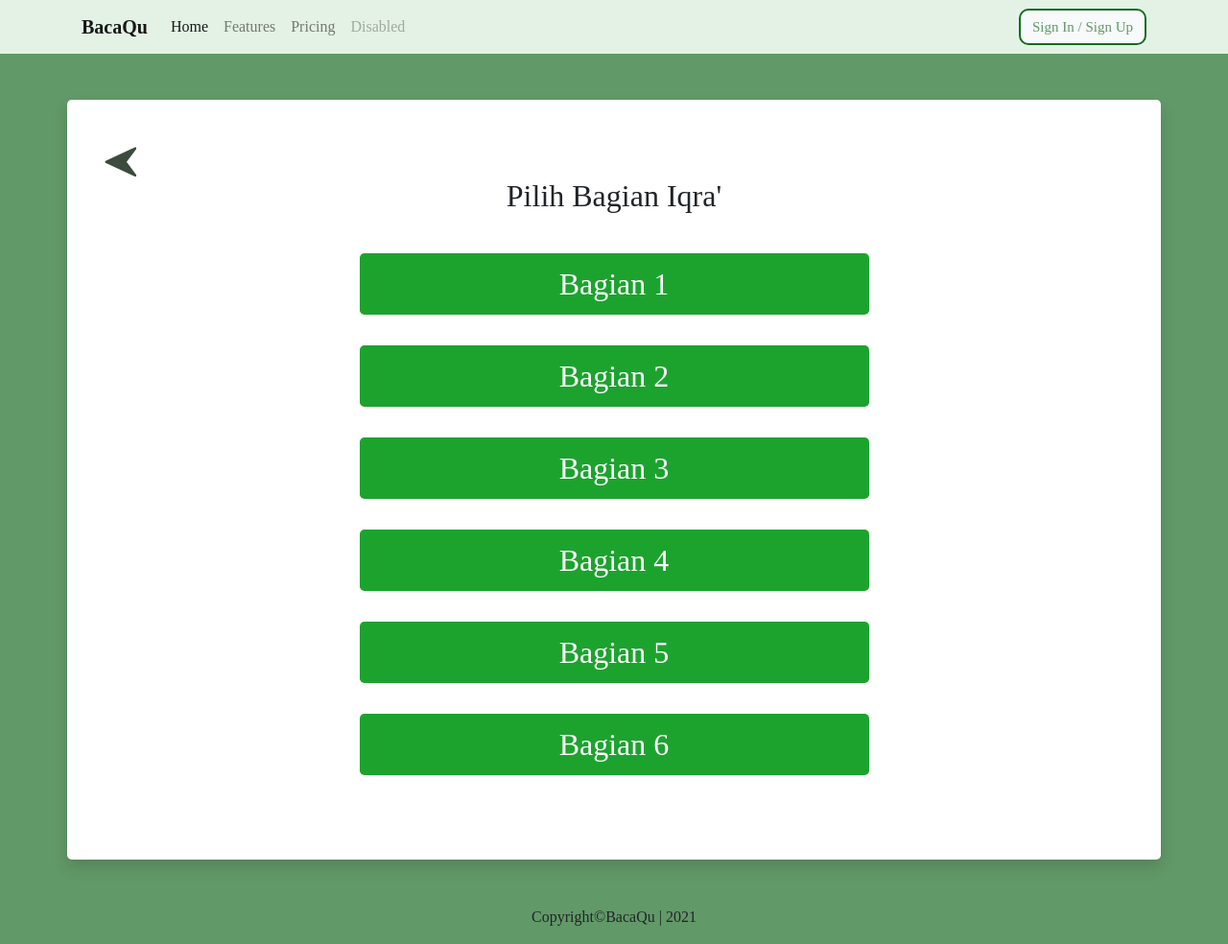
After one commit to AaRai27/BaCaQu, a CodeIgniter app: page /bacaqu/report/read_iqra in a window 1280 px wide. The commit adds this page. Shown: the whole page at 96% size. Run offline with CodeIgniter, Linux system fonts and the light colour scheme.

Commit message:
Iqra Fundamental
Iqra Fundamental

```diff
--- a/application/controllers/Report.php
+++ b/application/controllers/Report.php
@@ -78,6 +78,59 @@ class Report extends CI_Controller
         $this->load->view('templates/footer');
     }
 
+    public function read_iqra()
+    {
+        // $data['iqra'] = $this->ModelQuran->get_all_iqra();
+        $this->load->view('templates/header');
+        $this->load->view('ngaji/iqraMenu');
+        $this->load->view('templates/footer');
+    }
+
+    public function view_iqra($jilid)
+    {
+        $query = $this->db->query("SELECT halaman FROM iqra");
+        // $total =
+
+        $config['base_url'] = base_url('report/view_iqra/' . $jilid); //site url
+        $config['total_rows'] = $query->num_rows();; //$this->db->count_all('produk') //total row
+        $config['per_page'] = 1;  //show record per halaman
+        $config["uri_segment"] = 4;  // uri parameter
+        // $choice = $config["total_rows"] / $config["per_page"];
+        // $config["num_links"] = floor($choice);
+
+        $config['first_link']       = 'First';
+        $config['last_link']        = 'Last';
+        $config['next_link']        = '<div class="col"><a onclick="back()" href=""><img src="' . base_url('assets/images/arrow.svg') . '" width="15px" alt=""></a></div>';
+        $config['prev_link']        = '<div class="col"><a onclick="back()" href=""><img src="' . base_url('assets/images/arrow.svg') . '" style="transform:rotate(180deg);" width="15px" alt=""></a></div>';
+        $config['full_tag_open']    = '<div class="pagging text-center"><nav><ul class="pagination justify-content-center">';
+        $config['full_tag_close']   = '</ul></nav></div>';
+        $config['num_tag_open']     = '<li class="page-item"><span class="page-link">';
+        $config['num_tag_close']    = '</span></li>';
+        $config['cur_tag_open']     = '<li class="page-item active"><span class="page-link">';
+        $config['cur_tag_close']    = '<span class="sr-only">(current)</span></span></li>';
+        $config['next_tag_open']    = '<li class="page-item"><span class="page-link">';
+        $config['next_tagl_close']  = '<span aria-hidden="true">&raquo;</span></span></li>';
+        $config['prev_tag_open']    = '<li class="page-item"><span class="page-link">';
+        $config['prev_tagl_close']  = '</span>Next</li>';
+        $config['first_tag_open']   = '<li class="page-item"><span class="page-link">';
+        $config['first_tagl_close'] = '</span></li>';
+        $config['last_tag_open']    = '<li class="page-item"><span class="page-link">';
+        $config['last_tagl_close']  = '</span></li>';
+
+        $this->pagination->initialize($config);
+        $data['page'] = ($this->uri->segment(4)) ? $this->uri->segment(4) : 0;
+
+        //     //panggil function get_mahasiswa_list yang ada pada mmodel mahasiswa_model.
+        // $data['data_ayat'] = $this->ModelQuran->get_ayat($config["per_page"], $data['page']);
+
+        $data['data_iqra'] = $this->ModelQuran->get_iqra($config["per_page"], $data['page']);
+        $data['pagination'] = $this->pagination->create_links();
+
+        $this->load->view('templates/header');
+        $this->load->view('ngaji/iqra', $data);
+        $this->load->view('templates/footer');
+    }
+
     // public function buat_laporan() {
     //     $data = array(
     //         'id_ustadz' => $this->input->post('id_ustadz', true),
--- a/application/models/ModelQuran.php
+++ b/application/models/ModelQuran.php
@@ -29,7 +29,15 @@ class ModelQuran extends CI_Model
         return $query;
     }
 
-    public function get_nama_surat($nomor)
+    public function get_all_iqra()
+    {;
+        $data_iqra = $this->db->get('iqra')->result_array();
+        return $data_iqra;
+    }
+    public function get_iqra($limit, $start)
     {
+        // $this->db->where('jilid', $jilid);
+        $data_iqra = $this->db->get('iqra', $limit, $start)->result_array();
+        return $data_iqra;
     }
 }
--- a/application/views/homepage.php
+++ b/application/views/homepage.php
@@ -21,7 +21,7 @@
         </div>
         <!-- <div class="col-2"></div> -->
         <div class="col-md-6 col-12">
-            <a href="<?= base_url('report/read_quran') ?>" type="button" class="btn btn-light btn-iqra-online p-2"><img src="<?= base_url('assets/images/homepage/iqra-btn2.png') ?>" height="40px"> Iqra' Online</a>
+            <a href="<?= base_url('report/read_iqra') ?>" type="button" class="btn btn-light btn-iqra-online p-2"><img src="<?= base_url('assets/images/homepage/iqra-btn2.png') ?>" height="40px"> Iqra' Online</a>
         </div>
     </div>
 
--- /dev/null
+++ b/application/views/ngaji/iqraMenu.php
@@ -0,0 +1,36 @@
+<style>
+    body {
+        background-color: #629968;
+    }
+
+    .btn-primary,
+    .greenbe,
+    .progress-bar {
+        background: #1ca32e;
+        border: #1ca32e;
+
+        /* kasi hover kalo hover warana lebih mudah */
+    }
+
+    .btn-primary:hover {
+        background-color: #629968;
+    }
+</style>
+
+<div class="container rounded-lg mt-5 mb-5 pt-5 pb-5 shadow" " style=" background-color: white;">
+    <div>
+        <a href="">
+            <img class="ml-4" src="../../assets/images/arrow.svg" style="transform:rotate(180deg);" width="3%" alt="">
+        </a>
+        <h2 class="text-center">Pilih Bagian Iqra'</h2>
+    </div>
+    <div class="m-4 text-center">
+
+        <a type="button" href="<?= base_url('report/view_iqra/1') ?>" class="btn btn-primary btn-lg m-3" style="font-size: xx-large; width: 50%;">Bagian 1</a>
+        <a type="button" href="<?= base_url('report/view_iqra/2') ?>" class="btn btn-primary btn-lg m-3" style="font-size: xx-large; width: 50%;">Bagian 2</a>
+        <a type="button" href="<?= base_url('report/view_iqra/3') ?>" class="btn btn-primary btn-lg m-3" style="font-size: xx-large; width: 50%;">Bagian 3</a>
+        <a type="button" href="<?= base_url('report/view_iqra/4') ?>" class="btn btn-primary btn-lg m-3" style="font-size: xx-large; width: 50%;">Bagian 4</a>
+        <a type="button" href="<?= base_url('report/view_iqra/5') ?>" class="btn btn-primary btn-lg m-3" style="font-size: xx-large; width: 50%;">Bagian 5</a>
+        <a type="button" href="<?= base_url('report/view_iqra/6') ?>" class="btn btn-primary btn-lg m-3" style="font-size: xx-large; width: 50%;">Bagian 6</a>
+    </div>
+</div>
--- a/application/views/templates/header.php
+++ b/application/views/templates/header.php
@@ -21,16 +21,15 @@
                 <span class="navbar-toggler-icon"></span>
             </button>
             <div class="collapse navbar-collapse" id="navbarNavAltMarkup">
-                <div class="navbar-nav">
-                    <a class="nav-link active" href="#">Home <span class="sr-only">(current)</span></a>
-                    <a class="nav-link" href="#">Features</a>
-                    <a class="nav-link" href="#">Pricing</a>
-                    <a class="nav-link disabled" href="#" tabindex="-1" aria-disabled="true">Disabled</a>
-                    <div class="form-inline my-2 my-lg-0 ml-auto">
-                        <a class="btn btn-light mr-2 btn-sign-up" href="<?= base_url('account') ?>" type="button">Sign Up</a>
-                        <a class="btn btn-light btn-sign-in" href="<?= base_url('account') ?>" type="button">Sign In</a>
+                <div class="form-inline">
+                    <div class="navbar-nav">
+                        <a class="nav-link active" href="#">Home <span class="sr-only">(current)</span></a>
+                        <a class="nav-link" href="#">Features</a>
+                        <a class="nav-link" href="#">Pricing</a>
+                        <a class="nav-link disabled" href="#" tabindex="-1" aria-disabled="true">Disabled</a>
                     </div>
                 </div>
+                <a class="btn btn-light btn-sign-up ml-auto" href="<?= base_url('account') ?>" type="button">Sign In / Sign Up </a>
             </div>
         </div>
     </nav>
```
Also changed, not shown: application/views/ngaji/iqra.php (added, +70 -0 lines).
